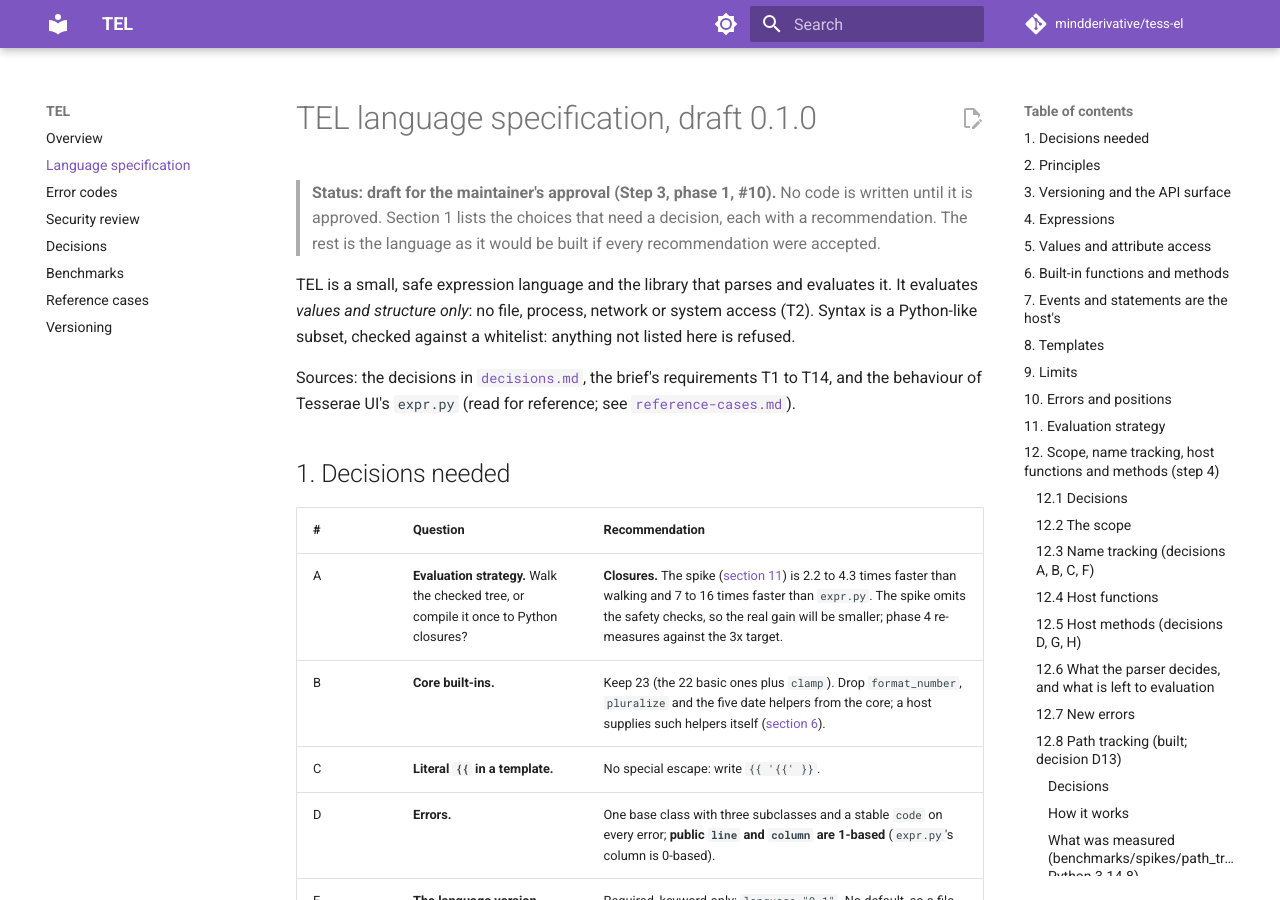
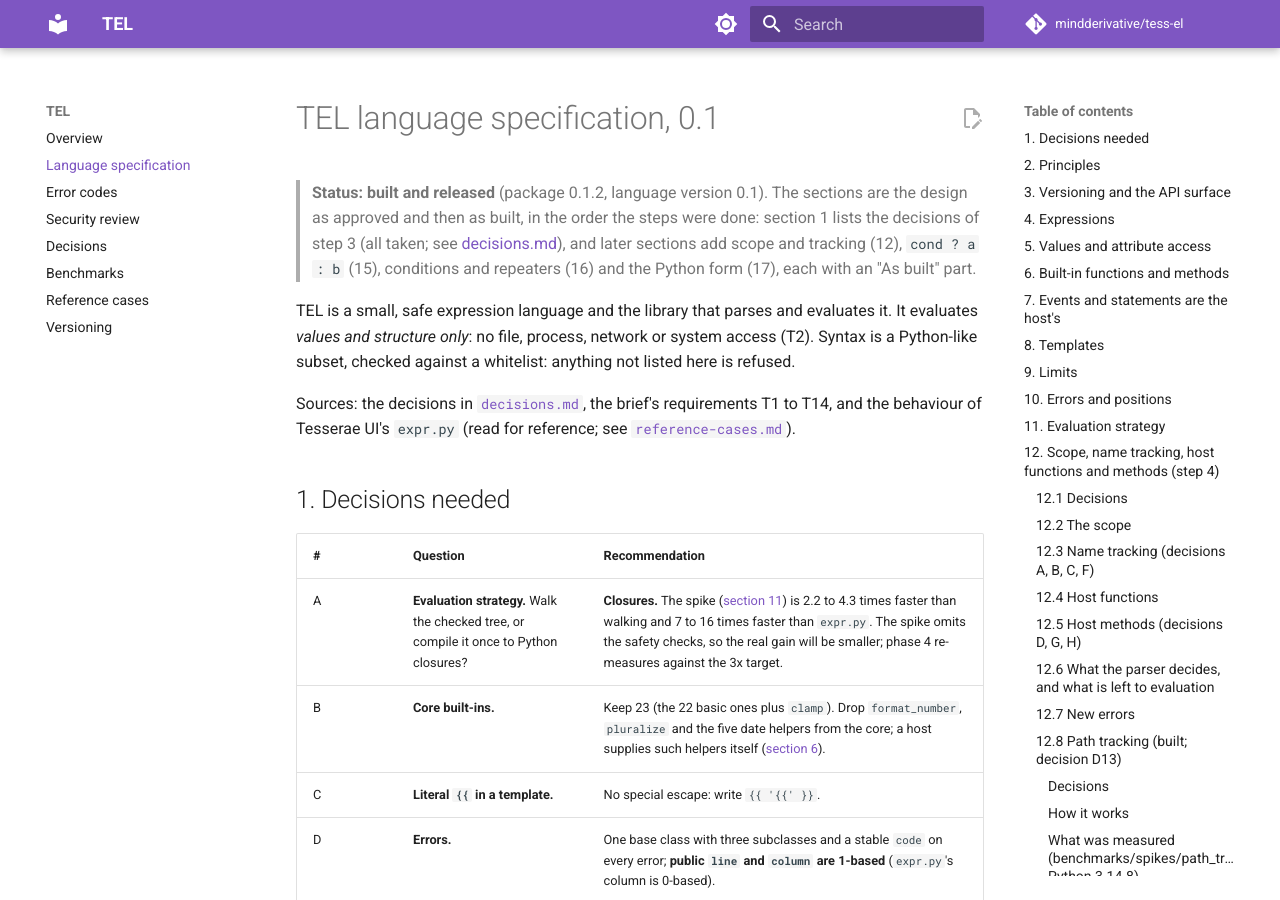
Before and after one commit to mindderivative/tess-el, an MkDocs documentation site: the page built from docs/language.md, in a window 1280 px wide and 900 px high. Built offline with MkDocs 1.6.1 and Material for MkDocs 9.7.7, drawn with Linux system fonts in a browser that asks for light colours; comment, search, counter and statistics services are not loaded.

Commit message:
Docs: language.md status says built and released, not draft for approval

```diff
--- a/docs/language.md
+++ b/docs/language.md
@@ -1,8 +1,10 @@
-# TEL language specification, draft 0.1.0
+# TEL language specification, 0.1
 
-> **Status: draft for the maintainer's approval (Step 3, phase 1, #10).** No code is written until it
-> is approved. Section 1 lists the choices that need a decision, each with a recommendation. The
-> rest is the language as it would be built if every recommendation were accepted.
+> **Status: built and released** (package 0.1.2, language version 0.1). The sections are the design
+> as approved and then as built, in the order the steps were done: section 1 lists the decisions of
+> step 3 (all taken; see [decisions.md](decisions.md)), and later sections add scope and tracking
+> (12), `cond ? a : b` (15), conditions and repeaters (16) and the Python form (17), each with an
+> "As built" part.
 
 TEL is a small, safe expression language and the library that parses and evaluates it. It
 evaluates *values and structure only*: no file, process, network or system access (T2). Syntax is a
```
